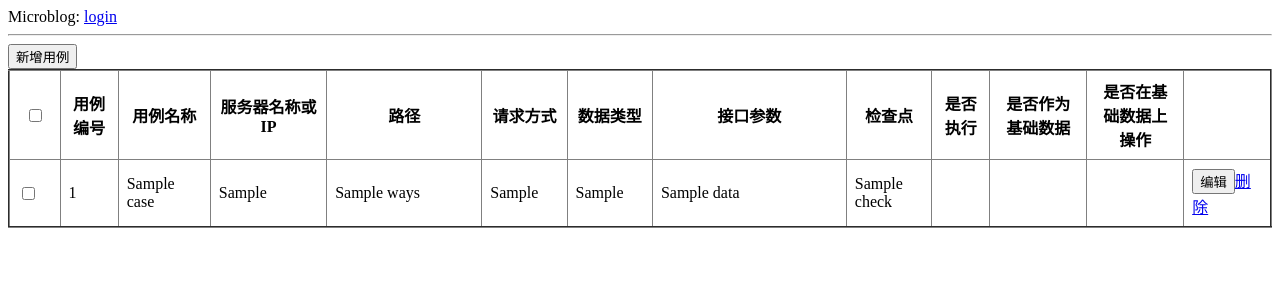
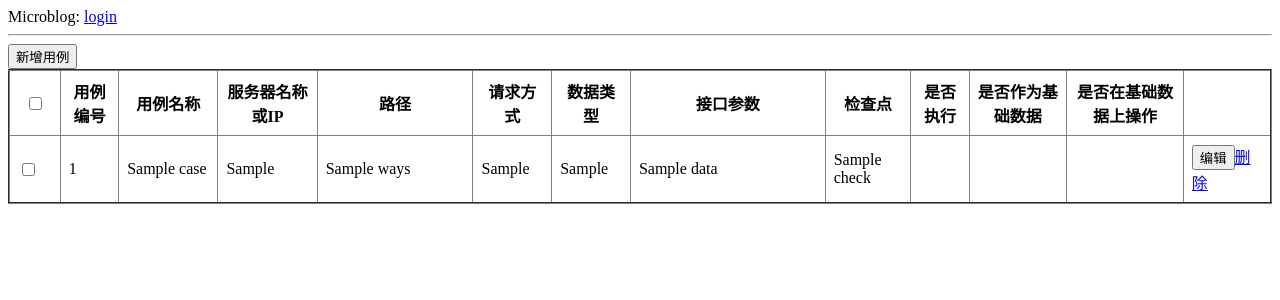
Before and after one commit to cat-steel/microblog, a Python web app: template app/templates/testcase.html in a window 1280 px wide. Shown: the top 300 px of the page. Run offline with Jinja, Linux system fonts and the light colour scheme; the template is opened without the code that fills it: most values are stand-ins (such as "Sample title", 1, 10 or a date in 2020).

Commit message:
删除按钮定义

```diff
--- a/app/models.py
+++ b/app/models.py
@@ -48,7 +48,7 @@ class Case(db.Model):
     is_do = db.Column(db.String(32))
     is_base = db.Column(db.String(32))
     is_base_do = db.Column(db.String(32))
-    def __init__(self,name,IP,ways,request_method,data_i,data,check,is_do,is_base,is_base_do):
+    def __init__(self,name='1',IP='1',ways=1,request_method='1',data_i='1',data='1',check='1',is_do='1',is_base='1',is_base_do='1'):
         self.name = name
         self.IP = IP
         self.ways = ways
--- a/app/templates/testcase.html
+++ b/app/templates/testcase.html
@@ -9,7 +9,13 @@
         function closewin() {
             document.getElementById('add_testcase').style.display='none';
         }
-        function delcase() {
+        function delcase(obj) {
+            var form = document.getElementById('add_testcase');
+            var id = obj.parentNode.parentNode.cells[0].innerHTML;
+            form.action = '{{url_for("delete")}}';
+            form.method = 'POST';
+            form.submit();
+            alert('删除成功')
         }
     </script>
     <style type="text/css">
@@ -66,16 +72,16 @@
         <tr>
             <th style="width: 2%"><input type="checkbox"></th>
             <th style="width: 3%">用例编号</th>
-            <th style="width: 4%">用例名称</th>
-            <th style="width: 6%">服务器名称或IP</th>
+            <th style="width: 5%">用例名称</th>
+            <th style="width: 5%">服务器名称或IP</th>
             <th style="width: 8%">路径</th>
-            <th style="width: 3%">请求方式</th>
-            <th style="width: 3%">数据类型</th>
+            <th style="width: 2%">请求方式</th>
+            <th style="width: 2%">数据类型</th>
             <th style="width: 10%">接口参数</th>
             <th style="width: 3%">检查点</th>
             <th style="width: 3%">是否执行</th>
             <th style="width: 5%">是否作为基础数据</th>
-            <th style="width: 5%">是否在基础数据上操作</th>
+            <th style="width: 6%">是否在基础数据上操作</th>
             <th style="width: 4%"></th>
         </tr>
         {% for case in cases %}
@@ -92,7 +98,7 @@
             <td>{{case.is_do}}</td>
             <td>{{case.is_base}}</td>
             <td>{{case.is_base_do}}</td>
-            <td><input type="button" value="编辑"><a href="{{url_for('delete')}}">删除</td>
+            <td><input type="button" value="编辑"><a href="/delete/?ids=3}">删除</a></td>
         </tr>
     {% endfor %}
     </table>
```
Also changed, not shown: app/views.py (+6 -19 lines), app.db.
